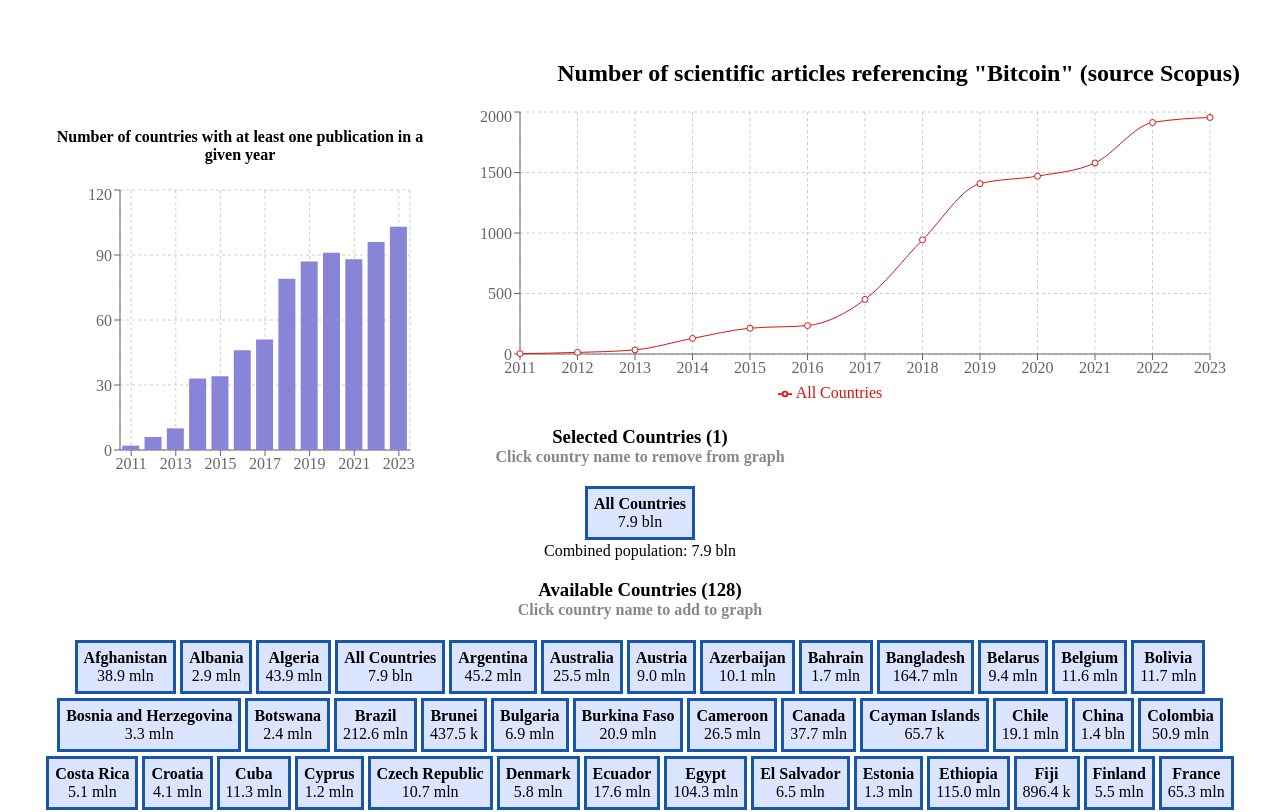
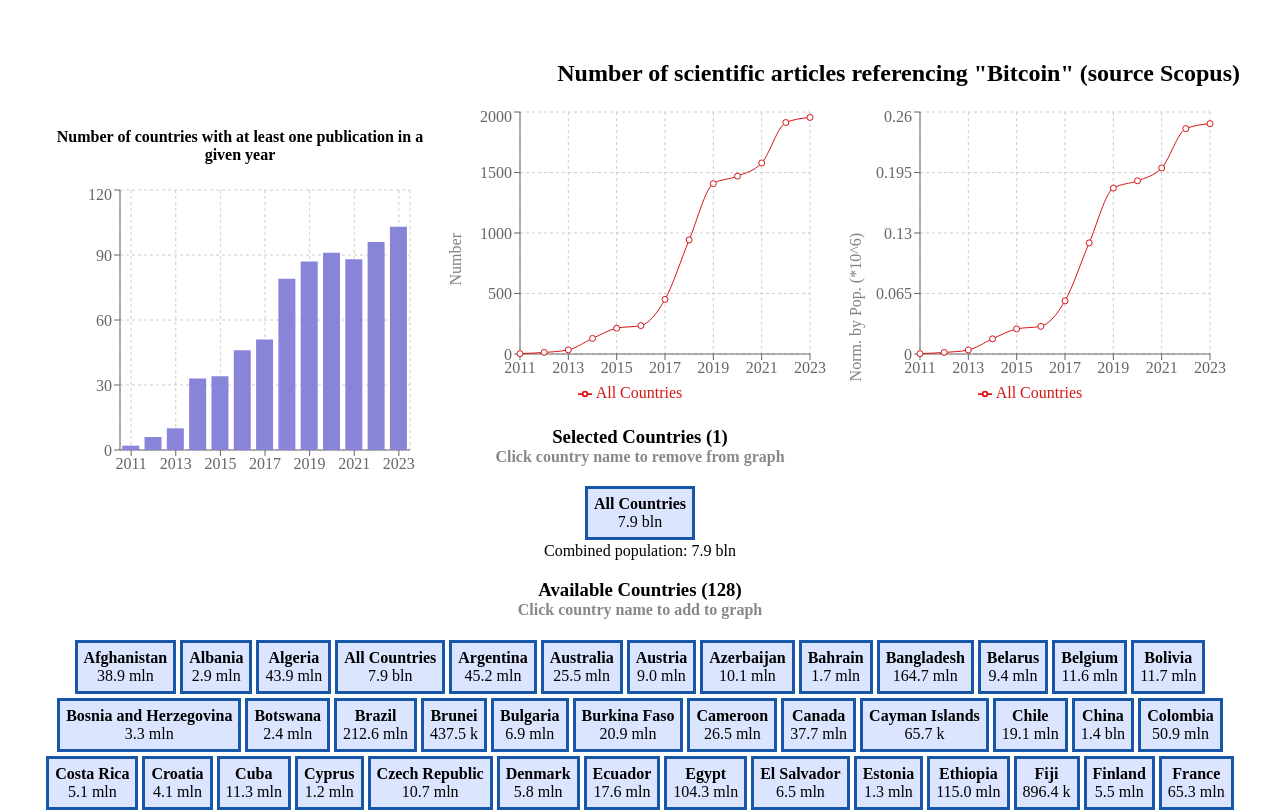
Before and after one commit to WojOgi/scibit, a React (Vite) app: page / in a window 1280 px wide. Shown: the top 812 px of the page. Built offline with nearby package versions, Linux system fonts and the light colour scheme.

Commit message:
first implementation of normalizing numbers of publications by the size of the population for each country

```diff
--- a/src/App.tsx
+++ b/src/App.tsx
@@ -1,5 +1,6 @@
 import "./styles/App.css";
-import MyLineChart from "./components/graphs/MyLineChart.tsx";
+import MyLineChart_Absolute from "./components/graphs/MyLineChart_Absolute.tsx";
+import MyLineChart_Normalized from "./components/graphs/MyLineChart_Normalized.tsx";
 
 import {
   data_CountriesExample,
@@ -49,7 +50,13 @@
       <MainArea>
         <div className="graph-container">
           <MyBarChart dataToPlot={nrCountriesWithAtLeastOnePublication} />
-          <MyLineChart dataToPlot={dataToPlot} />
+
+          <MyLineChart_Normalized dataToPlot={dataToPlot} />
+          <MyLineChart_Absolute dataToPlot={dataToPlot} />
+
+
+
+
         </div>
         <ChoiceArea
           sumOfPopulations={sumOfPopulations}
--- a/src/components/graphs/MyBarChart.tsx
+++ b/src/components/graphs/MyBarChart.tsx
@@ -15,10 +15,11 @@
 
 export default function MyBarChart({ dataToPlot }: BarChartProps) {
   return (
-    <ResponsiveContainer width="45%" height={300}>
+    <ResponsiveContainer width="90%" height={300}>
+        <>
             <h4>Number of countries with at least one publication in a given year</h4>
             <BarChart
-        width={200}
+                width={400}
                 height={300}
                 data={dataToPlot}
                 margin={{
@@ -28,16 +29,18 @@
                     bottom: 5,
                 }}
             >
-        <CartesianGrid strokeDasharray="3 3" />
-        <XAxis dataKey="year" />
-        <YAxis />
-        <Tooltip />
+                <CartesianGrid strokeDasharray="3 3"/>
+                <XAxis dataKey="year"/>
+                <YAxis/>
+                <Tooltip/>
                 <Bar
                     dataKey="countriesCount"
                     fill="#8884d8"
-          activeBar={<Rectangle fill="pink" stroke="blue" />}
+                    activeBar={<Rectangle fill="pink" stroke="blue"/>}
                 />
             </BarChart>
+
+        </>
     </ResponsiveContainer>
   );
 }
--- /dev/null
+++ b/src/components/graphs/MyLineChart_Absolute.tsx
@@ -0,0 +1,80 @@
+import {
+  LineChart,
+  Line,
+  XAxis,
+  YAxis,
+  CartesianGrid,
+  Tooltip,
+  Legend,
+  ResponsiveContainer,
+} from "recharts";
+import { colors } from "../../utils/utils";
+
+type yearObjType = {
+  year: number;
+  [key: string]: number;
+};
+
+type MyLineChartProps = {
+  dataToPlot: {
+    countryName: string;
+    population: number;
+    toBePlotted: boolean;
+    publicationsNumbers: {
+      year: number;
+      publications: number;
+    }[];
+  }[];
+};
+
+export default function MyLineChart_Absolute({ dataToPlot }: MyLineChartProps) {
+  console.log("dataToPlot", dataToPlot);
+
+  const transformedData = dataToPlot[0].publicationsNumbers.map(
+    (pub, index) => {
+      const yearObj: yearObjType = { year: pub.year };
+
+      dataToPlot.forEach((country) => {
+        yearObj[country.countryName] = 1000000*
+          country.publicationsNumbers[index].publications / country.population;
+      });
+
+      return yearObj;
+    },
+  );
+
+  console.log("transformedData", transformedData);
+
+  return (
+    <>
+      <ResponsiveContainer width="90%" height={300}>
+        <LineChart
+          width={400}
+          height={300}
+          data={transformedData}
+          margin={{
+            top: 5,
+            right: 30,
+            left: 20,
+            bottom: 5,
+          }}
+        >
+          <CartesianGrid strokeDasharray="3 3" />
+          <XAxis dataKey="year" />
+          <YAxis label={{ value: "Norm. by Pop. (*10^6)", angle: -90, position: 'left' }}/>
+          <Tooltip />
+          <Legend />
+          {dataToPlot.map((countryData, index) => (
+            <Line
+              key={countryData.countryName}
+              type="monotone"
+              dataKey={countryData.countryName}
+              stroke={colors[index % colors.length]} // Cycle through colors
+              activeDot={{ r: 8 }}
+            />
+          ))}
+        </LineChart>
+      </ResponsiveContainer>
+    </>
+  );
+}
--- a/src/components/graphs/MyLineChart.tsx
+++ b/src/components/graphs/MyLineChart_Normalized.tsx
@@ -18,6 +18,7 @@
 type MyLineChartProps = {
   dataToPlot: {
     countryName: string;
+    population: number;
     toBePlotted: boolean;
     publicationsNumbers: {
       year: number;
@@ -26,7 +27,7 @@
   }[];
 };
 
-export default function MyLineChart({ dataToPlot }: MyLineChartProps) {
+export default function MyLineChart_Absolute({ dataToPlot }: MyLineChartProps) {
   console.log("dataToPlot", dataToPlot);
 
   const transformedData = dataToPlot[0].publicationsNumbers.map(
@@ -48,7 +49,7 @@
     <>
       <ResponsiveContainer width="90%" height={300}>
         <LineChart
-          width={500}
+          width={400}
           height={300}
           data={transformedData}
           margin={{
@@ -60,7 +61,7 @@
         >
           <CartesianGrid strokeDasharray="3 3" />
           <XAxis dataKey="year" />
-          <YAxis />
+          <YAxis label={{ value: 'Number ', angle: -90, position: 'left' }}/>
           <Tooltip />
           <Legend />
           {dataToPlot.map((countryData, index) => (
```
Also changed, not shown: external_input/bitcoin_image.png (added). Lines whose indentation alone changed are shown as unchanged.
